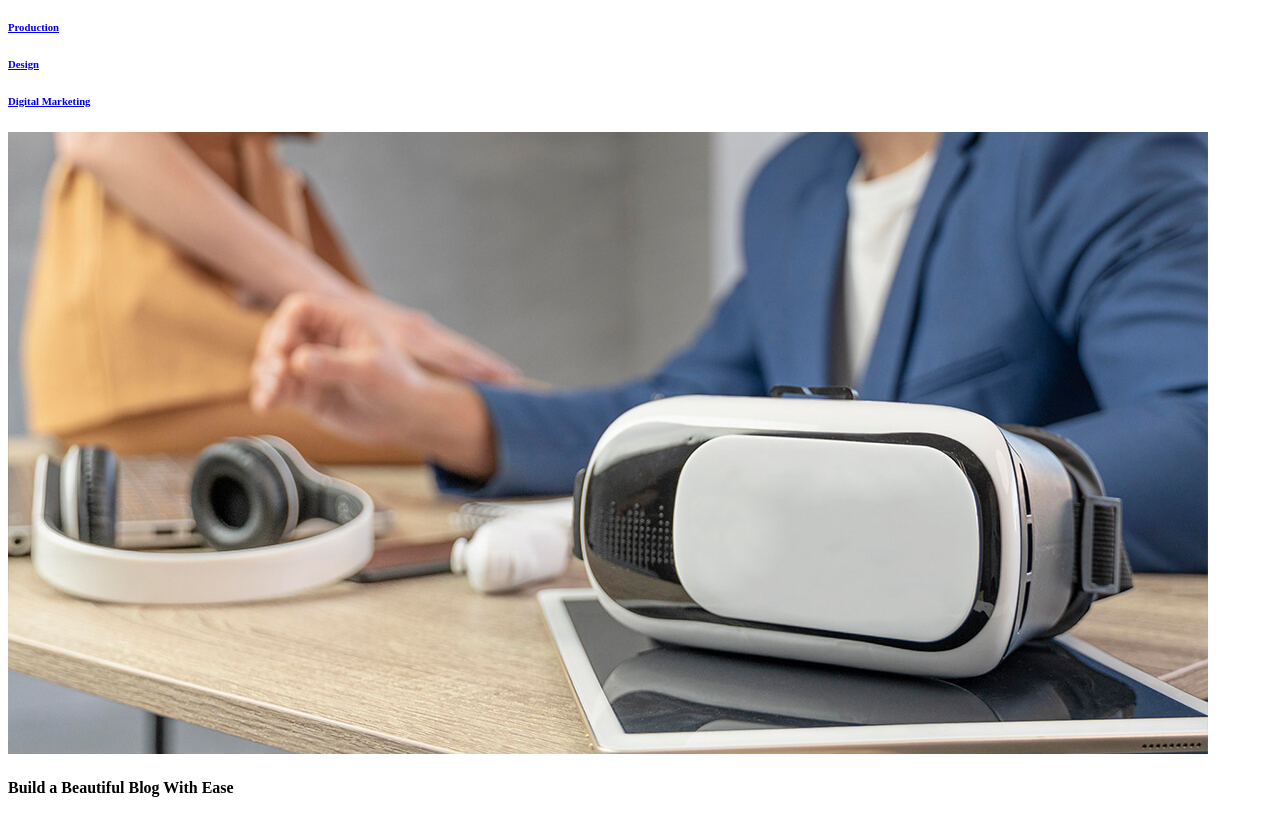
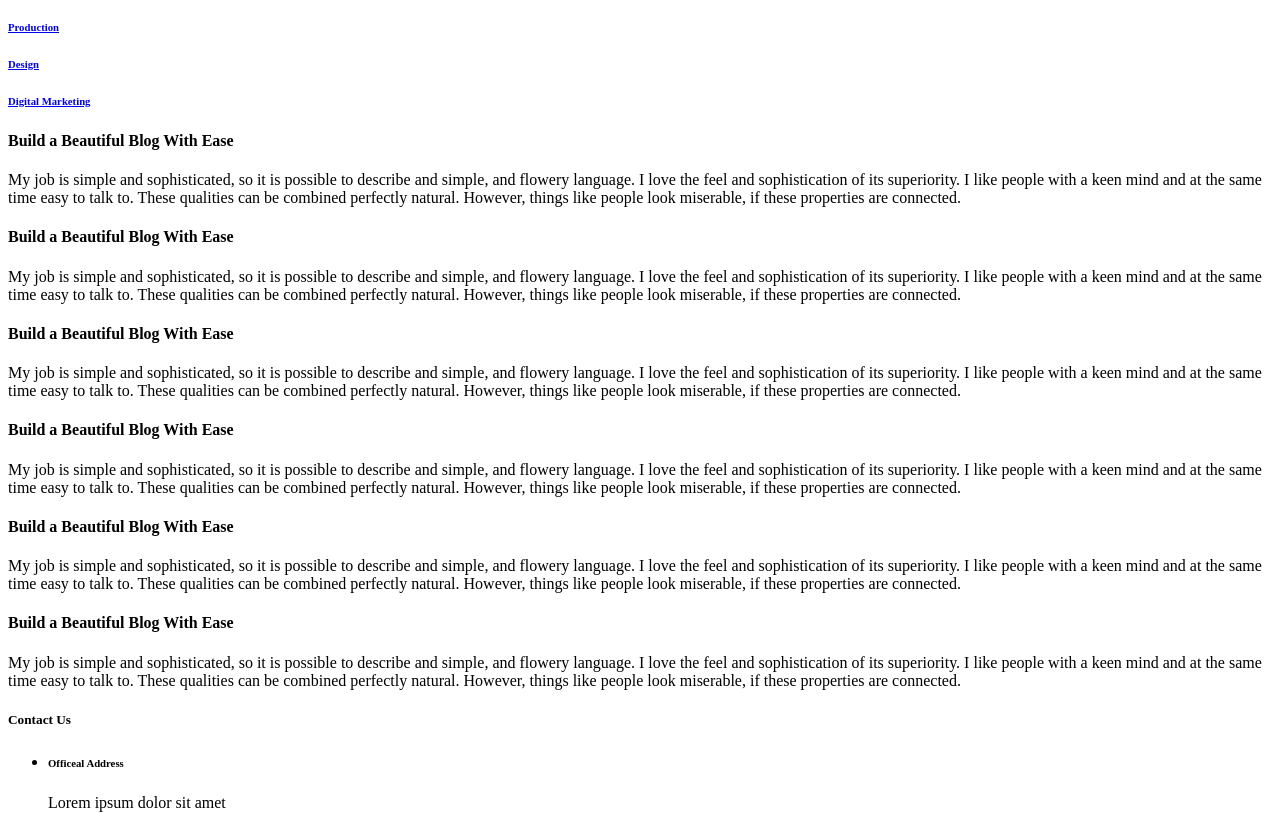
Before and after one commit to Konul304/Template-Modern-Agency, a Next.js app: page /services/services_dark in a window 1280 px wide. Shown: the part 1820-2634 px from the top of the page. Built offline with nearby package versions, Linux system fonts and the light colour scheme.

Commit message:
remove images from services page

```diff
--- a/src/components/Blogs/BlogStanderd.jsx
+++ b/src/components/Blogs/BlogStanderd.jsx
@@ -1,7 +1,4 @@
-import React from 'react';
-import Link from 'next/link';
-//= Static Data
-import blogs from '@/data/blogs1.json';
+import React from "react";
 
 const BlogStanderd = () => {
   return (
@@ -10,57 +7,156 @@ const BlogStanderd = () => {
         <div className="row justify-content-center">
           <div className="col-lg-11">
             <div className="posts">
-              {blogs.map((blogItem, index) => (
-                <div
-                  className={`item ${
-                    index === blogs.length - 1 ? '' : 'mb-80'
-                  }`}
-                  key={blogItem.id}
-                >
+              <div className={`item mb-80`}>
                 <div className="img">
-                    <div>
+                  {/* <div>
                       <img src={blogItem.image} alt="" />
-                    </div>
+                    </div> */}
                 </div>
                 <div className="content">
                   <div className="row justify-content-center">
                     <div className="col-10">
-                        {/* <div className="date">
-                          <span className="num">{blogItem.date.day}</span>
-                          <span>{blogItem.date.month}</span>
-                        </div> */}
-                        {/* <div className="tags">
-                          {blogItem.tags.map((tag, index) => (
-                            <Link key={index} href="/blog/blog-dark">
-                              {tag}
-                            </Link>
-                          ))}
-                        </div> */}
                       <h4 className="title">
-                          <div>{blogItem.title}</div>
+                        <div> Build a Beautiful Blog With Ease</div>
                       </h4>
-                        <p>{blogItem.content}</p>
-                        {/* <Link href={`/blog-details/blog-details-dark`} className="butn bord curve mt-30">
-                          Read More
-                        </Link> */}
+                      <p>
+                        My job is simple and sophisticated, so it is possible to
+                        describe and simple, and flowery language. I love the
+                        feel and sophistication of its superiority. I like
+                        people with a keen mind and at the same time easy to
+                        talk to. These qualities can be combined perfectly
+                        natural. However, things like people look miserable, if
+                        these properties are connected.
+                      </p>
                     </div>
                   </div>
                 </div>
               </div>
-              ))}
-              {/* <div className="pagination">
-                <span className="active">
-                  <Link href={`/blog/blog-dark`}>1</Link>
-                </span>
-                <span>
-                  <Link href={`/blog/blog-dark`}>2</Link>
-                </span>
-                <span>
-                  <Link href={`/blog/blog-dark`}>
-                    <i className="fas fa-angle-right"></i>
-                  </Link>
-                </span>
+              <div className={`item mb-80`}>
+                <div className="img">
+                  {/* <div>
+                      <img src={blogItem.image} alt="" />
                     </div> */}
+                </div>
+                <div className="content">
+                  <div className="row justify-content-center">
+                    <div className="col-10">
+                      <h4 className="title">
+                        <div> Build a Beautiful Blog With Ease</div>
+                      </h4>
+                      <p>
+                        My job is simple and sophisticated, so it is possible to
+                        describe and simple, and flowery language. I love the
+                        feel and sophistication of its superiority. I like
+                        people with a keen mind and at the same time easy to
+                        talk to. These qualities can be combined perfectly
+                        natural. However, things like people look miserable, if
+                        these properties are connected.
+                      </p>
+                    </div>
+                  </div>
+                </div>
+              </div>
+              <div className={`item mb-80`}>
+                <div className="img">
+                  {/* <div>
+                      <img src={blogItem.image} alt="" />
+                    </div> */}
+                </div>
+                <div className="content">
+                  <div className="row justify-content-center">
+                    <div className="col-10">
+                      <h4 className="title">
+                        <div> Build a Beautiful Blog With Ease</div>
+                      </h4>
+                      <p>
+                        My job is simple and sophisticated, so it is possible to
+                        describe and simple, and flowery language. I love the
+                        feel and sophistication of its superiority. I like
+                        people with a keen mind and at the same time easy to
+                        talk to. These qualities can be combined perfectly
+                        natural. However, things like people look miserable, if
+                        these properties are connected.
+                      </p>
+                    </div>
+                  </div>
+                </div>
+              </div>
+              <div className={`item mb-80`}>
+                <div className="img">
+                  {/* <div>
+                      <img src={blogItem.image} alt="" />
+                    </div> */}
+                </div>
+                <div className="content">
+                  <div className="row justify-content-center">
+                    <div className="col-10">
+                      <h4 className="title">
+                        <div> Build a Beautiful Blog With Ease</div>
+                      </h4>
+                      <p>
+                        My job is simple and sophisticated, so it is possible to
+                        describe and simple, and flowery language. I love the
+                        feel and sophistication of its superiority. I like
+                        people with a keen mind and at the same time easy to
+                        talk to. These qualities can be combined perfectly
+                        natural. However, things like people look miserable, if
+                        these properties are connected.
+                      </p>
+                    </div>
+                  </div>
+                </div>
+              </div>
+              <div className={`item mb-80`}>
+                <div className="img">
+                  {/* <div>
+                      <img src={blogItem.image} alt="" />
+                    </div> */}
+                </div>
+                <div className="content">
+                  <div className="row justify-content-center">
+                    <div className="col-10">
+                      <h4 className="title">
+                        <div> Build a Beautiful Blog With Ease</div>
+                      </h4>
+                      <p>
+                        My job is simple and sophisticated, so it is possible to
+                        describe and simple, and flowery language. I love the
+                        feel and sophistication of its superiority. I like
+                        people with a keen mind and at the same time easy to
+                        talk to. These qualities can be combined perfectly
+                        natural. However, things like people look miserable, if
+                        these properties are connected.
+                      </p>
+                    </div>
+                  </div>
+                </div>
+              </div>
+              <div className={`item`}>
+                <div className="img">
+                  {/* <div>
+                      <img src={blogItem.image} alt="" />
+                    </div> */}
+                </div>
+                <div className="content">
+                  <div className="row justify-content-center">
+                    <div className="col-10">
+                      <h4 className="title">
+                        <div> Build a Beautiful Blog With Ease</div>
+                      </h4>
+                      <p>
+                        My job is simple and sophisticated, so it is possible to
+                        describe and simple, and flowery language. I love the
+                        feel and sophistication of its superiority. I like
+                        people with a keen mind and at the same time easy to
+                        talk to. These qualities can be combined perfectly
+                        natural. However, things like people look miserable, if
+                        these properties are connected.
+                      </p>
+                    </div>
+                  </div>
+                </div>
+              </div>
             </div>
           </div>
         </div>
```
Lines whose indentation alone changed are shown as unchanged.
